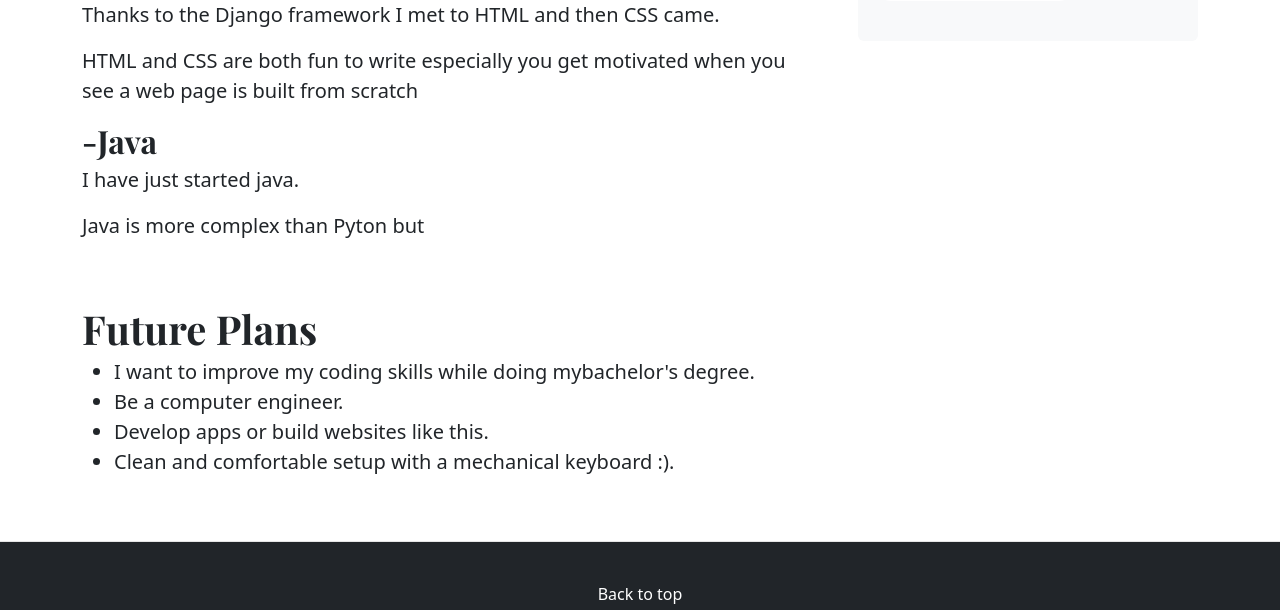
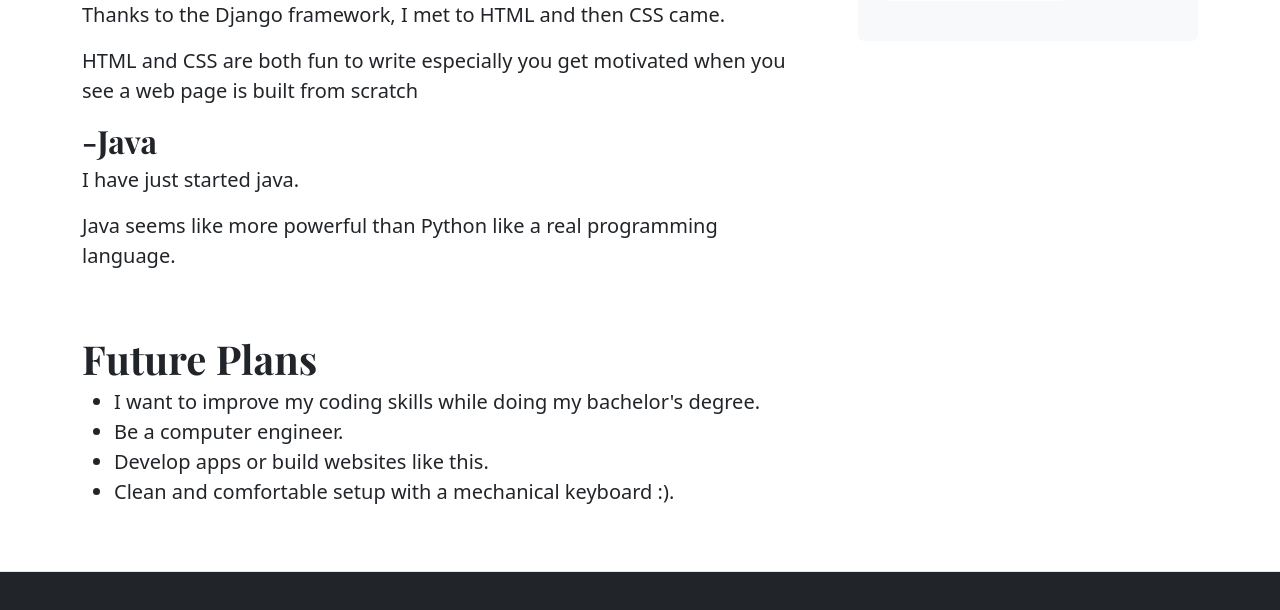
Before and after one commit to DgknDogan/DgknDogan.github.io, a plain HTML site: page index.html in a window 1280 px wide. Shown: the part 701-1311 px from the top of the page. Drawn offline with nearby package versions, Linux system fonts and the light colour scheme.

Commit message:
Update index.html

```diff
--- a/index.html
+++ b/index.html
@@ -140,17 +140,18 @@
         <p>I started coding with a course on udemy. My first strongest side is Python.</p>
         <p>Python is easy to write also very powerful.</p>
         <h4 class="blog-post-title mb-1">-HTML & CSS</h4>
-        <p>Thanks to the Django framework I met to HTML and then CSS came.</p>
+        <p>Thanks to the Django framework, I met to HTML and then CSS came.</p>
         <p>HTML and CSS are both fun to write especially you get motivated when you see a web page is built from scratch</p>
         <h4 class="blog-post-title mb-1">-Java</h4>
         <p>I have just started java.</p>
-        <p>Java is more complex than Pyton but </p>
+        <p>Java seems like more powerful than Python like a real programming language.</p>
+
       </article>
       <article class="blog-post">
         <section id="Contact"></section>
         <h2 class="blog-post-title mb-1">Future Plans</h2>
         <ul>
-          <li>I want to improve my coding skills while doing mybachelor's degree.</li>
+          <li>I want to improve my coding skills while doing my bachelor's degree.</li>
           <li>Be a computer engineer. </li>
           <li>Develop apps or build websites like this.</li>
           <li>Clean and comfortable setup with a mechanical keyboard :).</li>
```
